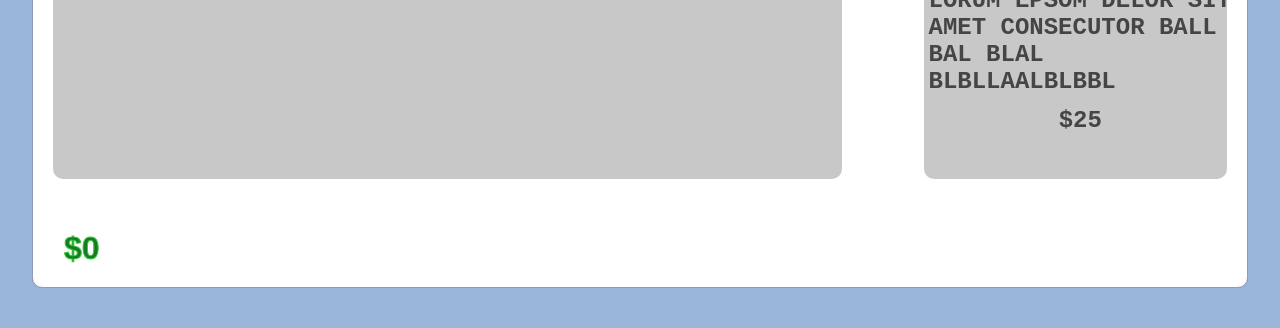
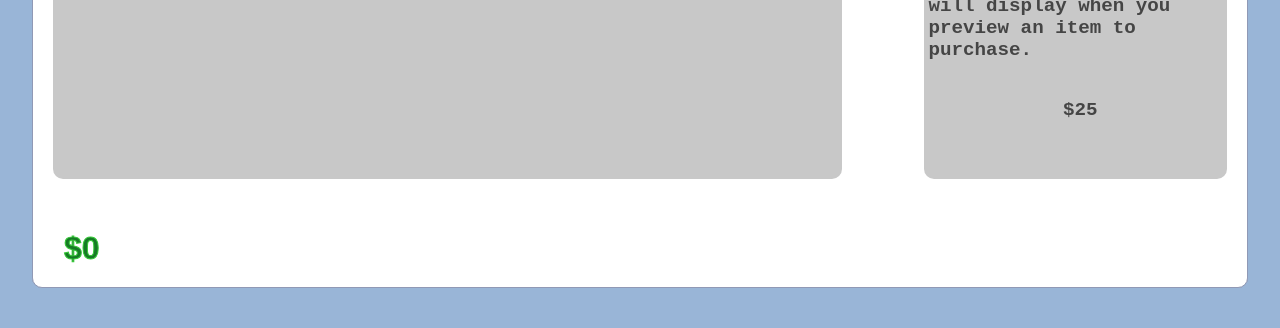
Before and after one commit to Ahlyia/pc-builder-sim, a plain HTML site: page index.html in a window 1280 px wide. Shown: the part 472-800 px from the top of the page. Drawn offline with Linux system fonts and the light colour scheme.

Commit message:
Changed the UI around more

```diff
--- a/index.html
+++ b/index.html
@@ -23,7 +23,7 @@
             <div id="shop-inspector">
                 <img id="shop-inspector-icon">
                 <h1 id="shop-product-name" class="shop-inspector-info">PRODUCT NAME</h2>
-                <h2 id="shop-product-desc" class="shop-inspector-info">LORUM EPSOM DELOR SIT AMET CONSECUTOR BALL BAL BLAL BLBLLAALBLBBL</h2>
+                <h2 id="shop-product-desc" class="shop-inspector-info">This is the default product description that will display when you preview an item to purchase.</h2>
                 <h2 id="shop-product-price" class="shop-inspector-info">$25</h2>
             </div>
         </div>
--- a/style.css
+++ b/style.css
@@ -93,7 +93,9 @@ html, body {
 
     border-radius: 10px;
 
-    overflow: hidden;
+    overflow-x: hidden;
+
+    font-size: 1vw;
 }
 #shop-inspector-icon{
     position: relative;
@@ -101,7 +103,7 @@ html, body {
     top: 3vw;
 
     aspect-ratio: 1;
-    width:clamp(50px,150px,60%);
+    width:clamp(5px,60%,150px);
     background-color:white;
 
     justify-self: center;
@@ -112,12 +114,19 @@ html, body {
     font-family:'Courier New', Courier, monospace;
     left: clamp(0px, 5px, 10px);
 
-    top: 2vw;
+    top: -2vw;
 
     height: 10vh;
 
     overflow: visible;
     white-space: normal;
+}
+#shop-product-name{
+    top:2vw;
+}
+#shop-product-price{
+    top:1vw;
+    margin:0;
 }
 
 #title-page > img {
```
